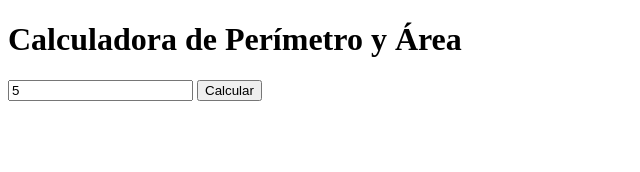
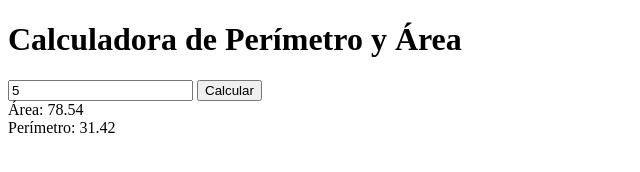
Before and after one commit to Eloypg/DWEC, a plain HTML site: page Tema4/Practica1/A6/a6.html in a window 1280 px wide. Both pictures are taken after typing "5" into the empty fields and a click on the button "Calcular". Shown: the whole page, without its empty margins (0-640 px from the left). Drawn offline with Linux system fonts and the light colour scheme.

Commit message:
tema4.practica1.A6 --> ACABADO

```diff
--- a/Tema4/Practica1/A6/a6.js
+++ b/Tema4/Practica1/A6/a6.js
@@ -1,19 +1,19 @@
 class Circulo {
     constructor(){
-        this.radius = document.getElementById("radius");
+        this.radiusElement = document.getElementById("radius");
     }
     calcularArea() {
-        return (Math.PI * Math.pow(this.radius, 2));
+        const radius = Number(this.radiusElement.value);
+        return Math.PI * Math.pow(radius, 2);
     }
     calcularPerimetro() {
-        return (2 * Math.PI * this.radius);
+        const radius = Number(this.radiusElement.value);
+        return 2 * Math.PI * radius;
     }
 }
 
 let circulo = new Circulo();
 document.getElementById("button").addEventListener('click', function(){
-    document.getElementById("areaResult").innerHTML() = circulo.calcularArea();
+    document.getElementById("areaResult").innerHTML = `Área: ${circulo.calcularArea().toFixed(2)}`;
+    document.getElementById("perimetroResult").innerHTML = `Perímetro: ${circulo.calcularPerimetro().toFixed(2)}`;
 });
-document.getElementById("button").addEventListener('click', function(){
-    document.getElementById("perimetroResult").innerHTML() = circulo.calcularPerimetro();
-})
```
Also changed, not shown: Tema4/Practica1/A6/a6.html (line endings or trailing spaces).
